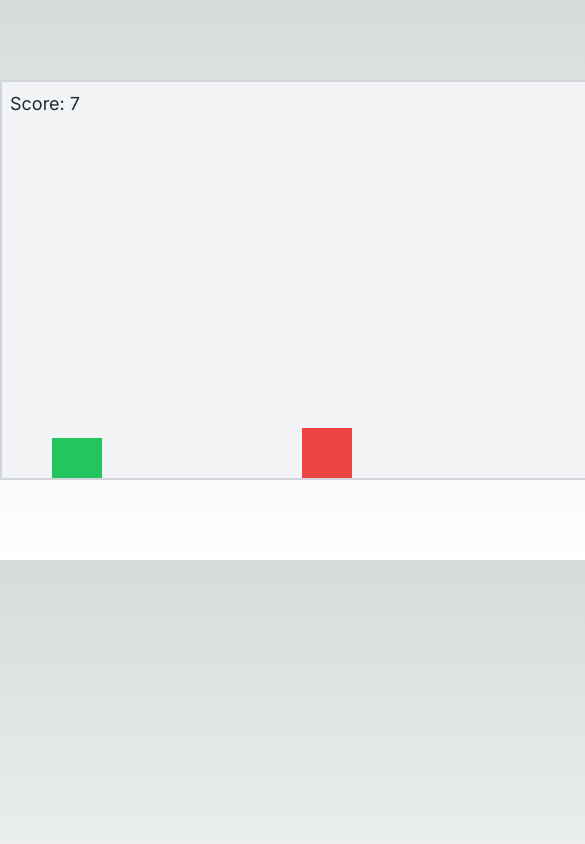
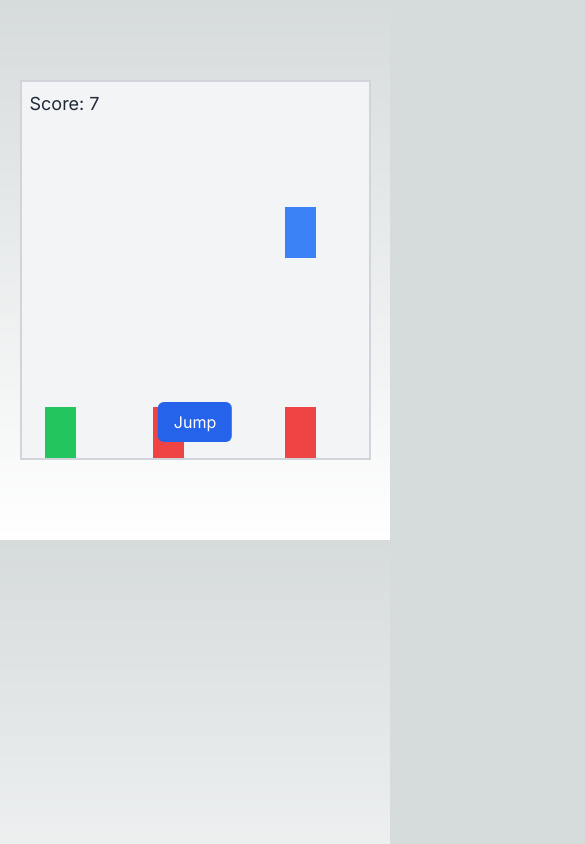
Before and after one commit to DeepakkumarGupta/gamesnbt, a Next.js app: page /jump in a window 390 px wide. Shown: the top 844 px of the page, 585 px wide, since content can reach past the window. Built offline with nearby package versions, Linux system fonts and the light colour scheme.

Commit message:
updated the jump game

```diff
--- a/app/jump/page.js
+++ b/app/jump/page.js
@@ -104,7 +104,7 @@ export default function Game() {
   }, [checkCollision, isGameOver]);
 
   return (
-    <div className="relative w-[800px] h-[400px] bg-gray-100 border-2 border-gray-300 mx-auto my-20 overflow-hidden">
+    <div className="relative w-[90vw] h-[45vh] max-w-[800px] max-h-[400px] bg-gray-100 border-2 border-gray-300 mx-auto my-20 overflow-hidden">
       <div className="absolute top-2 left-2 text-lg text-gray-800">
         Score: {score}
       </div>
@@ -114,7 +114,7 @@ export default function Game() {
         </div>
       )}
       <div
-        className="absolute bottom-0 left-[50px] w-[50px] h-[40px] bg-green-500"
+        className="absolute bottom-0 left-[6vw] md:left-[50px] w-[8vw] h-[6vh] bg-green-500"
         style={{ transform: `translateY(${dinoY - 350}px)` }}
       >
         {/* Dino is a green square */}
@@ -124,12 +124,18 @@ export default function Game() {
           key={obstacle.id}
           className={`absolute ${
             obstacle.type === 'bird' ? 'bottom-[200px] bg-blue-500' : 'bottom-0 bg-red-500'
-          } w-[50px] h-[50px]`}
-          style={{ left: obstacle.position }}
+          } w-[8vw] h-[6vh]`}
+          style={{ left: `${(obstacle.position / 800) * 90}vw` }}
         >
           {/* Cactus is a red square, Bird is a blue square */}
         </div>
       ))}
+      <button
+        className="absolute bottom-4 left-1/2 transform -translate-x-1/2 px-4 py-2 bg-blue-600 text-white rounded-md md:hidden"
+        onClick={handleJump}
+      >
+        Jump
+      </button>
     </div>
   );
 }
```
